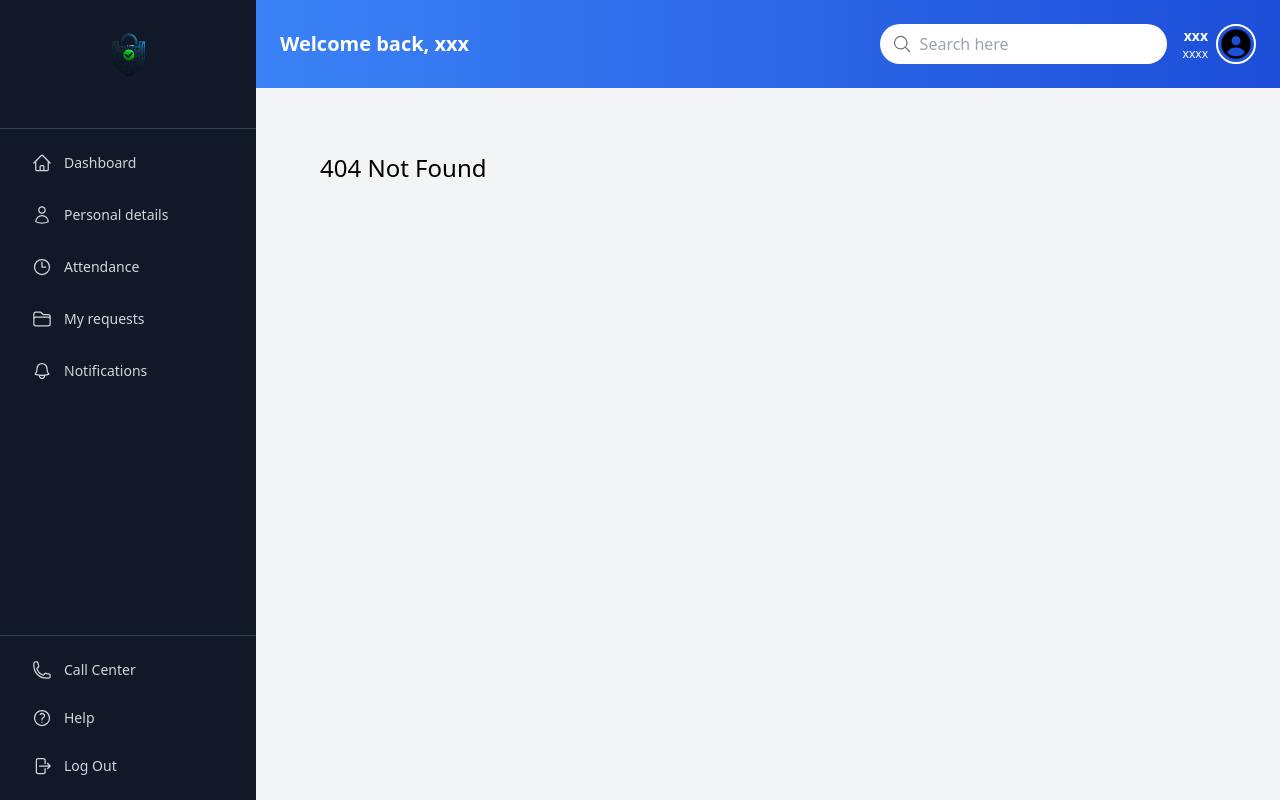
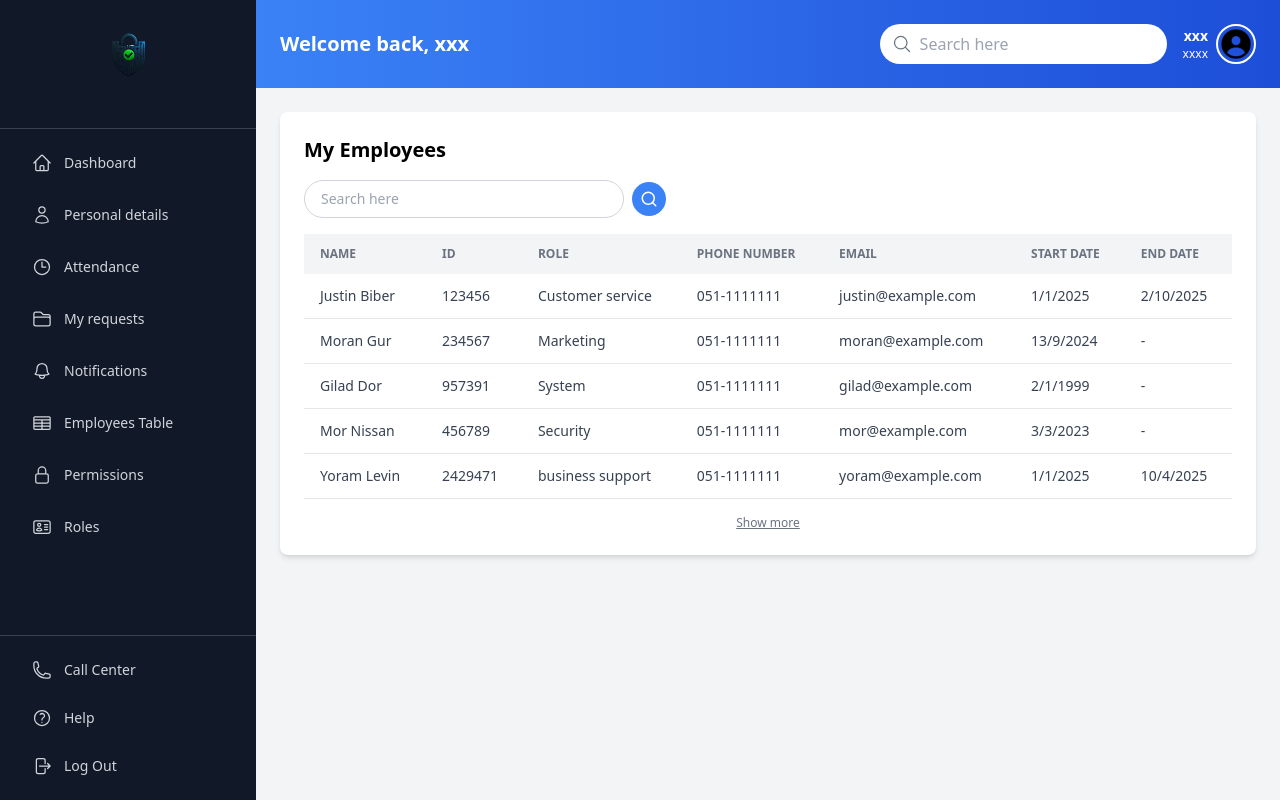
Before and after one commit to yael201062/IDM, a React (Vite) app in the folder client/: page /my-employees in a window 1280 px wide. Before the commit this address had no page. Built offline with nearby package versions, Linux system fonts and the light colour scheme.

Commit message:
manager pages

```diff
--- a/client/package.json
+++ b/client/package.json
@@ -11,6 +11,7 @@
   },
   "dependencies": {
     "@heroicons/react": "^2.2.0",
+    "lucide-react": "^0.486.0",
     "react": "^19.0.0",
     "react-dom": "^19.0.0",
     "react-router-dom": "^7.4.1"
--- a/client/src/App.tsx
+++ b/client/src/App.tsx
@@ -6,6 +6,7 @@ import { Routes, Route } from 'react-router-dom'
 import Login from './pages/Login'
 import Attendance from './pages/Attendance'
 import MyRequests from './pages/MyRequests'
+import MyEmployees from './pages/MyEmployees'
 
 const Placeholder = ({ title }: { title: string }) => (
   <div className="p-10 text-2xl">{title}</div>
@@ -23,6 +24,7 @@ const App: React.FC = () => {
         <Route path="/personal-details" element={<PersonalDetails />} />
         <Route path="/attendance" element={<Attendance />} />
         <Route path="/my-requests" element={<MyRequests />} />
+        <Route path="/my-employees" element={<MyEmployees />} />
         <Route path="/notifications" element={<Placeholder title="Notifications Page" />} />
         <Route path="/call-center" element={<Placeholder title="Call Center Page" />} />
         <Route path="/help" element={<Placeholder title="Help Page" />} />
--- a/client/src/context/UserContext.tsx
+++ b/client/src/context/UserContext.tsx
@@ -9,7 +9,7 @@ interface User {
 
 const defaultUser: User = {
   name: 'John Doe',
-  role: 'worker',
+  role: 'it',
 }
 
 export const UserContext = createContext<User>(defaultUser)
--- /dev/null
+++ b/client/src/pages/MyEmployees.tsx
@@ -0,0 +1,114 @@
+import React, { useState } from 'react'
+import { Search } from 'lucide-react' // או אייקון אחר
+
+const employeesData = [
+  {
+    name: 'Justin Biber',
+    id: '123456',
+    role: 'Customer service',
+    phone: '051-1111111',
+    email: 'justin@example.com',
+    start: '1/1/2025',
+    end: '2/10/2025',
+  },
+  {
+    name: 'Moran Gur',
+    id: '234567',
+    role: 'Marketing',
+    phone: '051-1111111',
+    email: 'moran@example.com',
+    start: '13/9/2024',
+    end: '',
+  },
+  {
+    name: 'Gilad Dor',
+    id: '957391',
+    role: 'System',
+    phone: '051-1111111',
+    email: 'gilad@example.com',
+    start: '2/1/1999',
+    end: '',
+  },
+  {
+    name: 'Mor Nissan',
+    id: '456789',
+    role: 'Security',
+    phone: '051-1111111',
+    email: 'mor@example.com',
+    start: '3/3/2023',
+    end: '',
+  },
+  {
+    name: 'Yoram Levin',
+    id: '2429471',
+    role: 'business support',
+    phone: '051-1111111',
+    email: 'yoram@example.com',
+    start: '1/1/2025',
+    end: '10/4/2025',
+  },
+]
+
+const MyEmployees: React.FC = () => {
+  const [search, setSearch] = useState('')
+
+  const filtered = employeesData.filter((emp) =>
+    emp.name.toLowerCase().includes(search.toLowerCase())
+  )
+
+  return (
+    <div className="bg-white p-6 rounded-lg shadow-md">
+      <h2 className="text-xl font-semibold mb-4">My Employees</h2>
+
+      <div className="flex items-center gap-2 mb-4">
+        <input
+          type="text"
+          placeholder="Search here"
+          value={search}
+          onChange={(e) => setSearch(e.target.value)}
+          className="border border-gray-300 px-4 py-2 rounded-full w-full max-w-xs text-sm"
+        />
+        <button className="bg-blue-500 p-2 rounded-full text-white hover:bg-blue-600">
+          <Search size={18} />
+        </button>
+      </div>
+
+      <div className="overflow-x-auto">
+        <table className="min-w-full text-sm text-left text-gray-700">
+          <thead className="bg-gray-100 text-gray-500 uppercase text-xs">
+            <tr>
+              <th className="px-4 py-3">Name</th>
+              <th className="px-4 py-3">ID</th>
+              <th className="px-4 py-3">Role</th>
+              <th className="px-4 py-3">Phone number</th>
+              <th className="px-4 py-3">Email</th>
+              <th className="px-4 py-3">Start date</th>
+              <th className="px-4 py-3">End date</th>
+            </tr>
+          </thead>
+          <tbody>
+            {filtered.map((emp, i) => (
+              <tr key={i} className="border-b hover:bg-gray-50">
+                <td className="px-4 py-3">{emp.name}</td>
+                <td className="px-4 py-3">{emp.id}</td>
+                <td className="px-4 py-3">{emp.role}</td>
+                <td className="px-4 py-3">{emp.phone}</td>
+                <td className="px-4 py-3">{emp.email}</td>
+                <td className="px-4 py-3">{emp.start}</td>
+                <td className="px-4 py-3">{emp.end || '-'}</td>
+              </tr>
+            ))}
+          </tbody>
+        </table>
+      </div>
+
+      <div className="flex justify-center mt-4">
+        <button className="text-gray-500 hover:text-gray-700 text-xs underline">
+          Show more
+        </button>
+      </div>
+    </div>
+  )
+}
+
+export default MyEmployees
```
Also changed, not shown: 1 other file (tests, documents, lock files or other folders).
